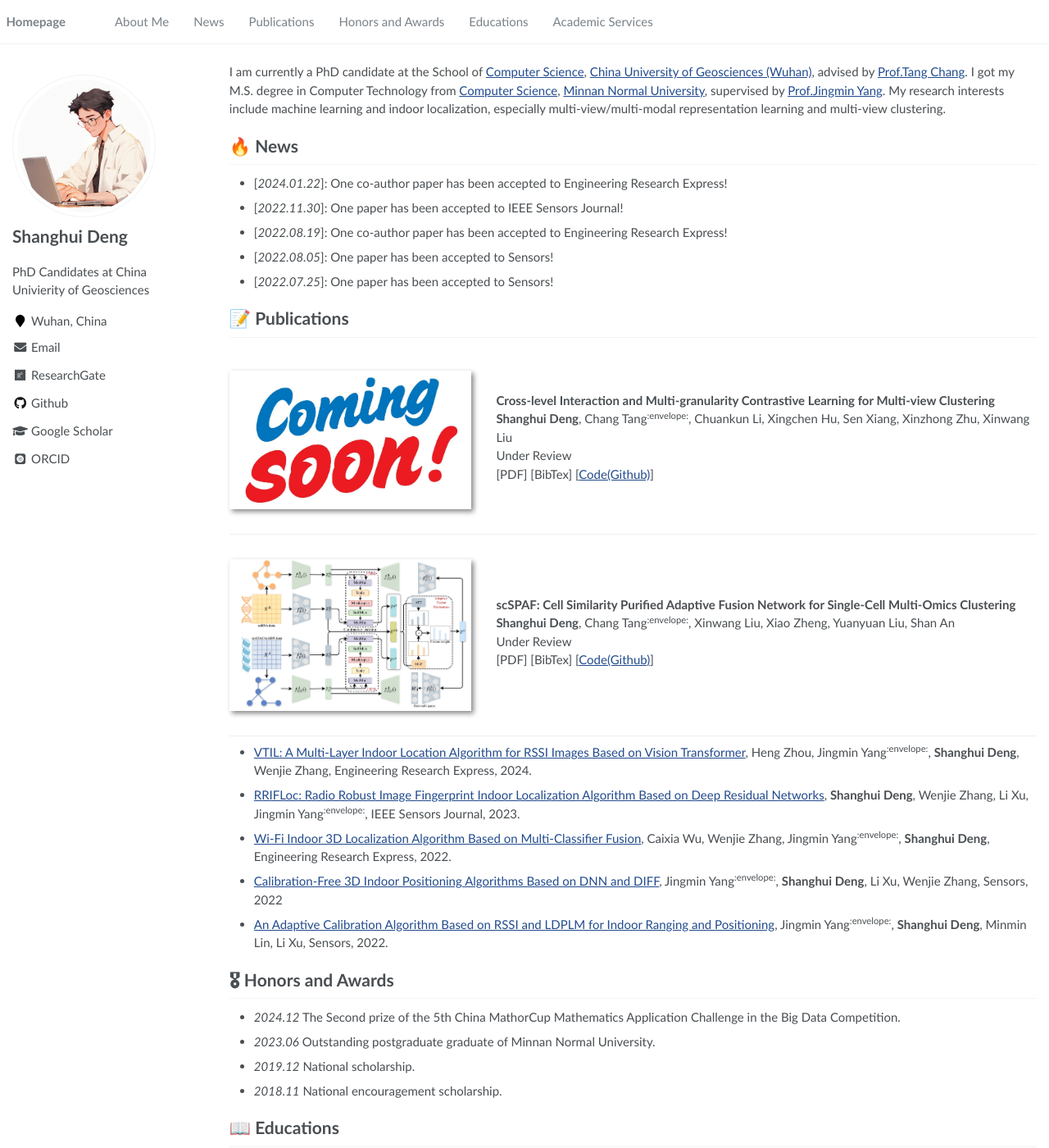
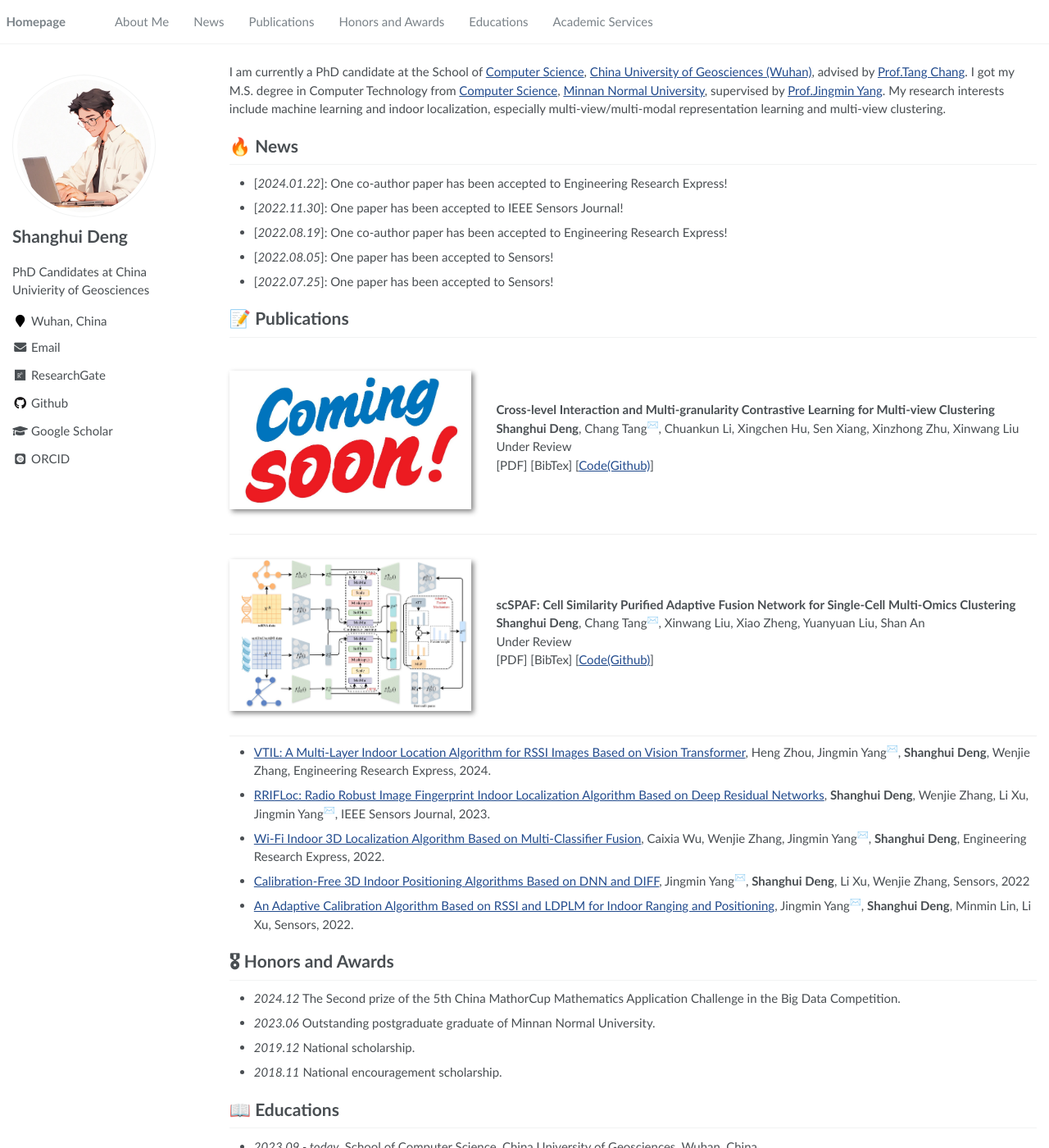
Before and after one commit to Shanghui-Deng/Shanghui-Deng.github.io, a Jekyll site: the page built from _pages/about.md, in a window 1280 px wide and 1400 px high. Shown: the whole window at 82% size. Built offline with Jekyll 4.4.1, drawn with Linux system fonts in a browser that asks for light colours; some web fonts are replaced; part of the change alters nothing that is shown.

Commit message:
Update about.md

```diff
--- a/_pages/about.md
+++ b/_pages/about.md
@@ -33,7 +33,7 @@ I am currently a PhD candidate at the School of [Computer Science](https://cs.cu
 <div class='paper-box-text' markdown="1">
 
 **Cross-level Interaction and Multi-granularity Contrastive Learning for Multi-view Clustering** \\
-**Shanghui Deng**, Chang Tang<sup>:envelope:</sup>, Chuankun Li, Xingchen Hu, Sen Xiang, Xinzhong Zhu, Xinwang Liu\\
+**Shanghui Deng**, Chang Tang<sup>✉️</sup>, Chuankun Li, Xingchen Hu, Sen Xiang, Xinzhong Zhu, Xinwang Liu\\
 Under Review\\
 \[PDF\] \[BibTex\] \[[Code(Github)](https://github.com/Shanghui-Deng/CLMGC)\]
 </div>
@@ -43,17 +43,17 @@ Under Review\\
 <div class='paper-box-text' markdown="1">
 
 **scSPAF: Cell Similarity Purified  Adaptive Fusion Network for Single-Cell Multi-Omics Clustering** \\
-**Shanghui Deng**, Chang Tang<sup>:envelope:</sup>, Xinwang Liu, Xiao Zheng, Yuanyuan Liu, Shan An\\
+**Shanghui Deng**, Chang Tang<sup>✉️</sup>, Xinwang Liu, Xiao Zheng, Yuanyuan Liu, Shan An\\
 Under Review\\
 \[PDF\] \[BibTex\] \[[Code(Github)](https://github.com/Shanghui-Deng/scSPAF)\]
 </div>
 </div>
 
-- [VTIL: A Multi-Layer Indoor Location Algorithm for RSSI Images Based on Vision Transformer](https://iopscience.iop.org/article/10.1088/2631-8695/ad213b), Heng Zhou, Jingmin Yang<sup>:envelope:</sup>, **Shanghui Deng**, Wenjie Zhang, Engineering Research Express, 2024.
-- [RRIFLoc: Radio Robust Image Fingerprint Indoor Localization Algorithm Based on Deep Residual Networks](https://ieeexplore.ieee.org/abstract/document/9975263), **Shanghui Deng**, Wenjie Zhang, Li Xu, Jingmin Yang<sup>:envelope:</sup>, IEEE Sensors Journal, 2023.
-- [Wi-Fi Indoor 3D Localization Algorithm Based on Multi-Classifier Fusion](https://iopscience.iop.org/article/10.1088/2631-8695/ac8b63), Caixia Wu, Wenjie Zhang, Jingmin Yang<sup>:envelope:</sup>, **Shanghui Deng**, Engineering Research Express, 2022.
-- [Calibration-Free 3D Indoor Positioning Algorithms Based on DNN and DIFF](https://www.mdpi.com/1424-8220/22/15/5891), Jingmin Yang<sup>:envelope:</sup>, **Shanghui Deng**, Li Xu, Wenjie Zhang, Sensors, 2022
-- [An Adaptive Calibration Algorithm Based on RSSI and LDPLM for Indoor Ranging and Positioning](https://www.mdpi.com/1424-8220/22/15/5689), Jingmin Yang<sup>:envelope:</sup>, **Shanghui Deng**, Minmin Lin, Li Xu, Sensors, 2022.
+- [VTIL: A Multi-Layer Indoor Location Algorithm for RSSI Images Based on Vision Transformer](https://iopscience.iop.org/article/10.1088/2631-8695/ad213b), Heng Zhou, Jingmin Yang<sup>✉️</sup>, **Shanghui Deng**, Wenjie Zhang, Engineering Research Express, 2024.
+- [RRIFLoc: Radio Robust Image Fingerprint Indoor Localization Algorithm Based on Deep Residual Networks](https://ieeexplore.ieee.org/abstract/document/9975263), **Shanghui Deng**, Wenjie Zhang, Li Xu, Jingmin Yang<sup>✉️</sup>, IEEE Sensors Journal, 2023.
+- [Wi-Fi Indoor 3D Localization Algorithm Based on Multi-Classifier Fusion](https://iopscience.iop.org/article/10.1088/2631-8695/ac8b63), Caixia Wu, Wenjie Zhang, Jingmin Yang<sup>✉️</sup>, **Shanghui Deng**, Engineering Research Express, 2022.
+- [Calibration-Free 3D Indoor Positioning Algorithms Based on DNN and DIFF](https://www.mdpi.com/1424-8220/22/15/5891), Jingmin Yang<sup>✉️</sup>, **Shanghui Deng**, Li Xu, Wenjie Zhang, Sensors, 2022
+- [An Adaptive Calibration Algorithm Based on RSSI and LDPLM for Indoor Ranging and Positioning](https://www.mdpi.com/1424-8220/22/15/5689), Jingmin Yang<sup>✉️</sup>, **Shanghui Deng**, Minmin Lin, Li Xu, Sensors, 2022.
 
 
 # 🎖 Honors and Awards
```
